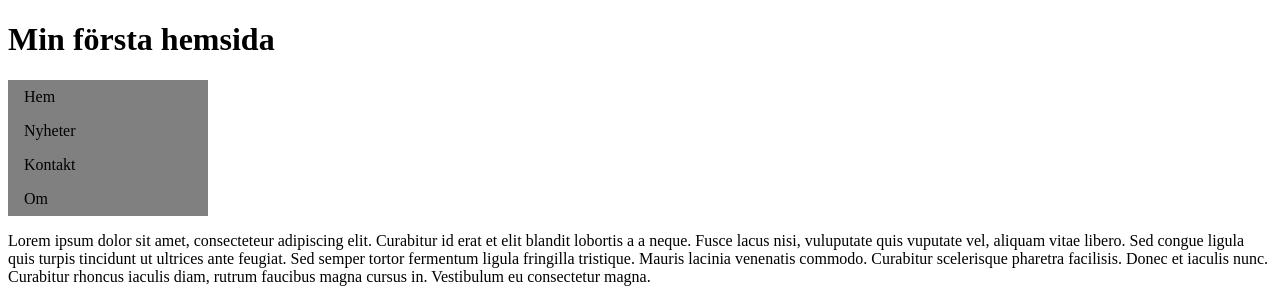
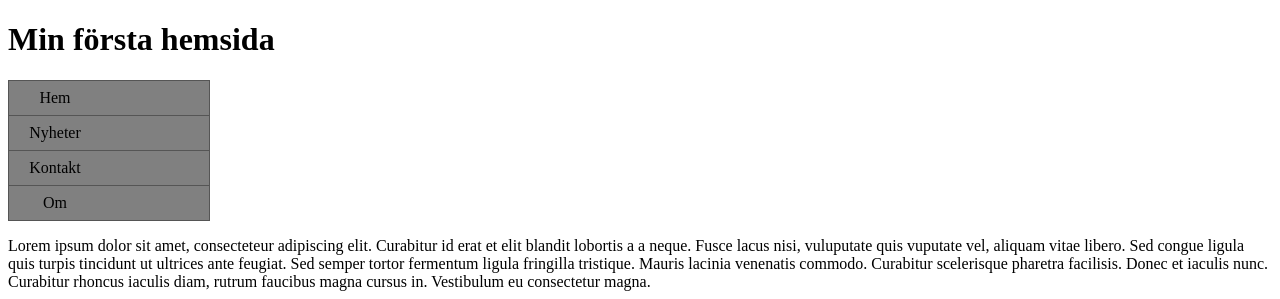
Before and after one commit to evan266/last-one, a plain HTML site: page index.html in a window 1280 px wide. Shown: the top 299 px of the page. Drawn offline with Linux system fonts and the light colour scheme; files that its build step writes are made by us from their sources.

Commit message:
Add files via upload

```diff
--- a/navigation.css
+++ b/navigation.css
@@ -26,3 +26,16 @@ background-color: grey;
      background-color: #555;
      color: white;
  }
+
+ ul {
+     border: 1px solid #555;
+ }
+
+ li {
+     text-align: center;
+     border-bottom: 1px solid #555;
+ }
+
+ li:last-child {
+     border-bottom: none;
+ }
```
